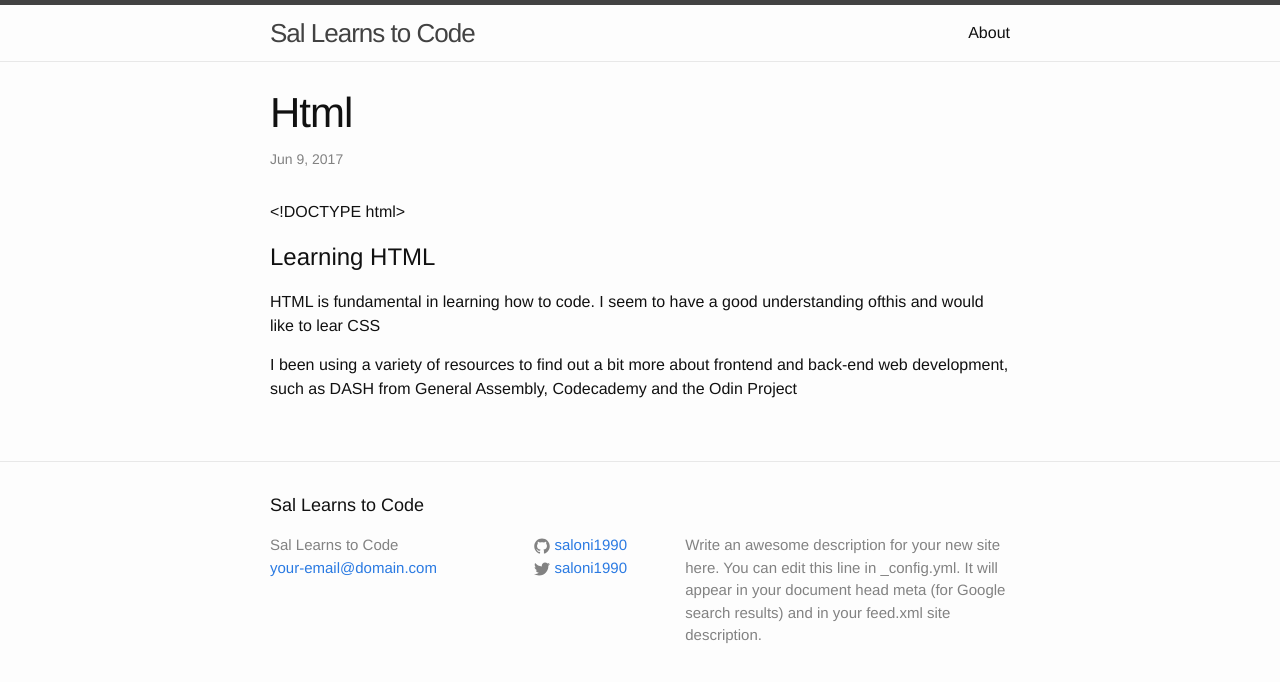
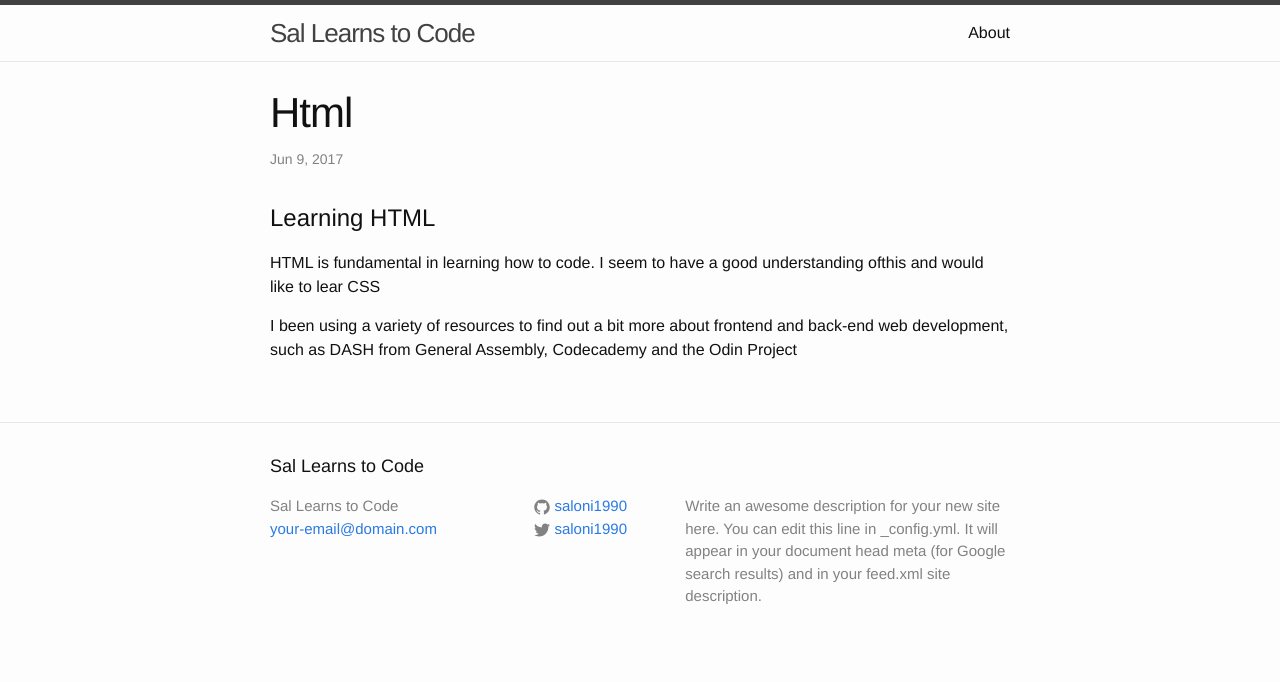
Before and after one commit to saloni1990/saloni1990.github.io, a Jekyll site: the page built from _posts/2017-06-09-HTML.md, in a window 1280 px wide. Shown: the top 682 px of the page. Built offline with Jekyll 4.4.1, drawn with Linux system fonts in a browser that asks for light colours; our own code applies the rules of GitHub Pages for plain Markdown files.

Commit message:
Create 2017-06-09-HTML.md

```diff
--- a/_posts/2017-06-09-HTML.md
+++ b/_posts/2017-06-09-HTML.md
@@ -1,16 +1,14 @@
-<!DOCTYPE html>
+
 <html>
 
-	<head>
-		<title>
-			Headings & Paragraphs
-		</title>
+ <head>
+	<title>Learning HTML</title>
 
-	</head>
+</head>
 	<body>
-		<h1>Learning HTML</h1>
-		 <p>HTML is fundamental in learning how to code. I seem to have a good understanding ofthis and would like to lear CSS</p>
-		 <p>I been using a variety of resources to find out a bit more about frontend and back-end web development, such as DASH from General Assembly, Codecademy and the Odin Project</p>
+ 		<h1>Learning HTML</h1>
+			<p>HTML is fundamental in learning how to code. I seem to have a good understanding ofthis and would like to lear CSS</p>
+			<p>I been using a variety of resources to find out a bit more about frontend and back-end web development, such as DASH from General Assembly, Codecademy and the Odin Project</p>
 
 
 
```
